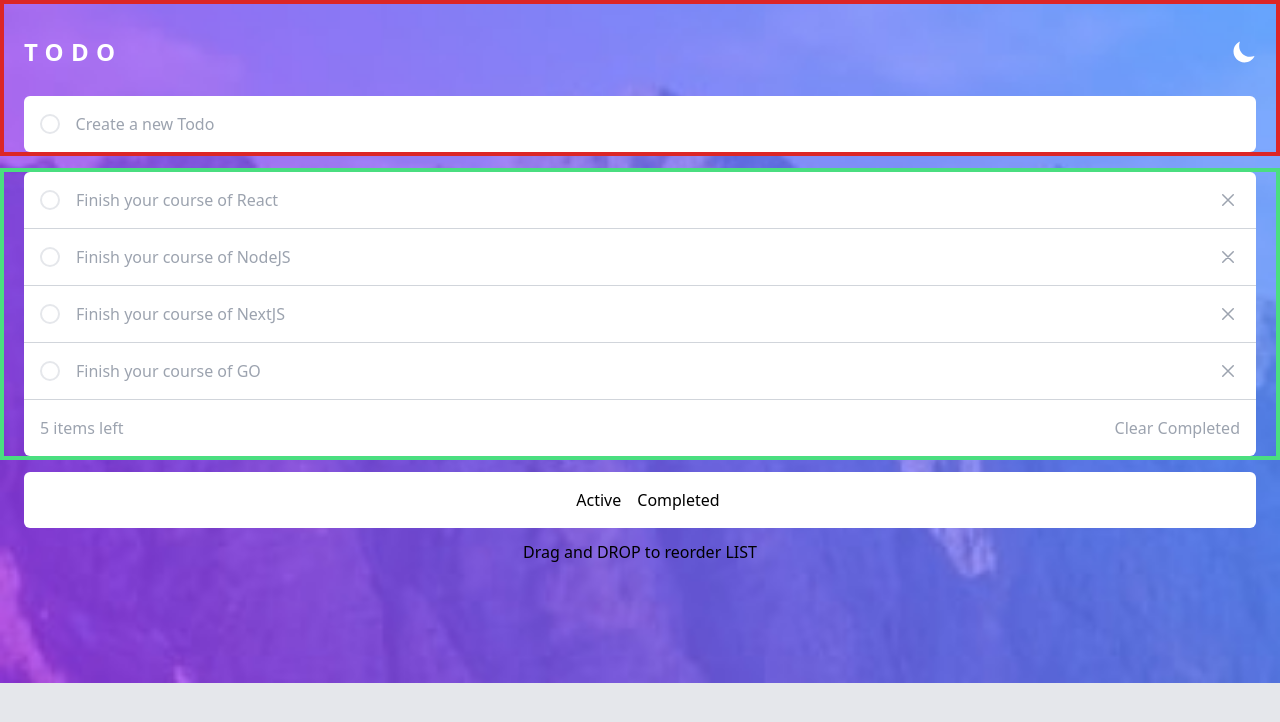
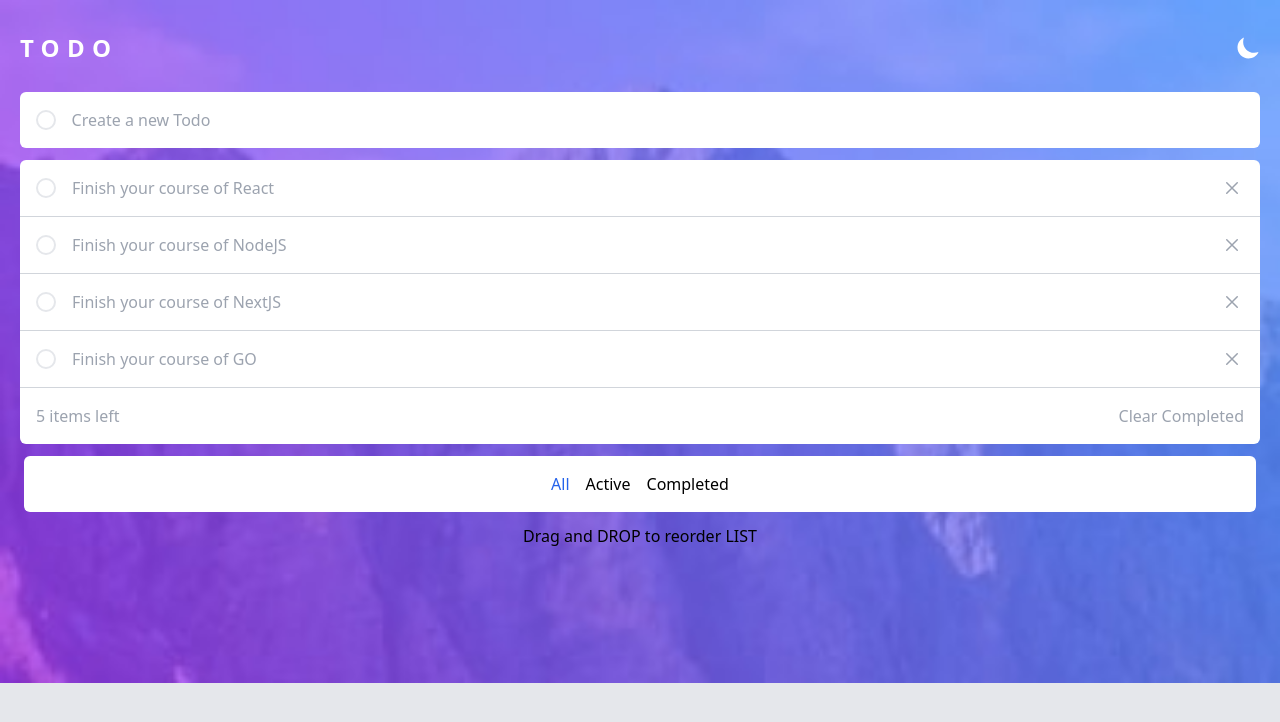
Before and after one commit to earanda84/practica-curso-react-tailwind-frontendmentor, a React (Vite) app: page / in a window 1280 px wide. Shown: the top 722 px of the page. Built offline with nearby package versions, Linux system fonts and the light colour scheme.

Commit message:
Deleted border Header and Main components

```diff
--- a/src/components/Layout/mobile/Header.jsx
+++ b/src/components/Layout/mobile/Header.jsx
@@ -2,7 +2,7 @@ import PropTypes from 'prop-types'
 
 const Header = ({children}) => {
   return (
-    <header className="container mx-auto px-5 space-y-7 pt-8 mb-3 border-4 border-red-600">{children}</header>
+    <header className="container mx-auto px-5 space-y-7 pt-8 mb-3">{children}</header>
   )
 }
 
--- a/src/components/Layout/mobile/Main.jsx
+++ b/src/components/Layout/mobile/Main.jsx
@@ -3,7 +3,7 @@ import PropTypes from 'prop-types'
 const Main = ({children}) => {
   return (
     <>
-        <main className="border-4 border-green-400 container mx-auto mb-3 px-5">
+        <main className="container mx-auto mb-3 px-5">
             <div className="bg-white rounded-md">
                 {children}
             </div>
--- a/src/components/Layout/mobile/SectionItems.jsx
+++ b/src/components/Layout/mobile/SectionItems.jsx
@@ -5,7 +5,7 @@ const SectionItems = () => {
   return (
     <section className="container mx-auto px-5 mb-3">
         <div className="flex justify-center gap-4 bg-white rounded-md p-4 mx-1">
-            <Button className="text-blue-600"  />
+            <Button className="text-blue-600" label="All" />
             <Button className="hover:text-blue-600" label="Active" />
             <Button className="hover:text-blue-600" label="Completed" />
         </div>
```
